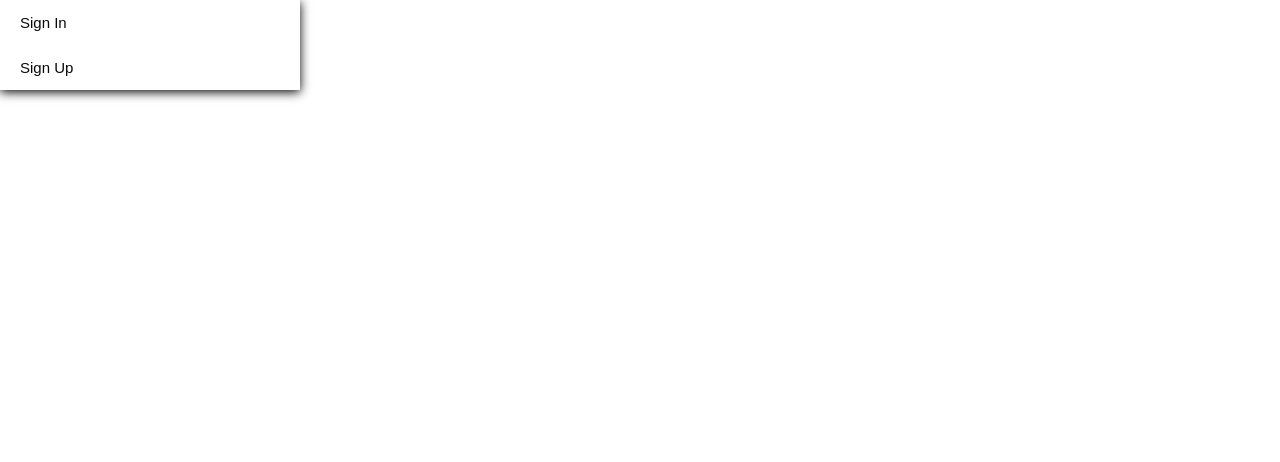
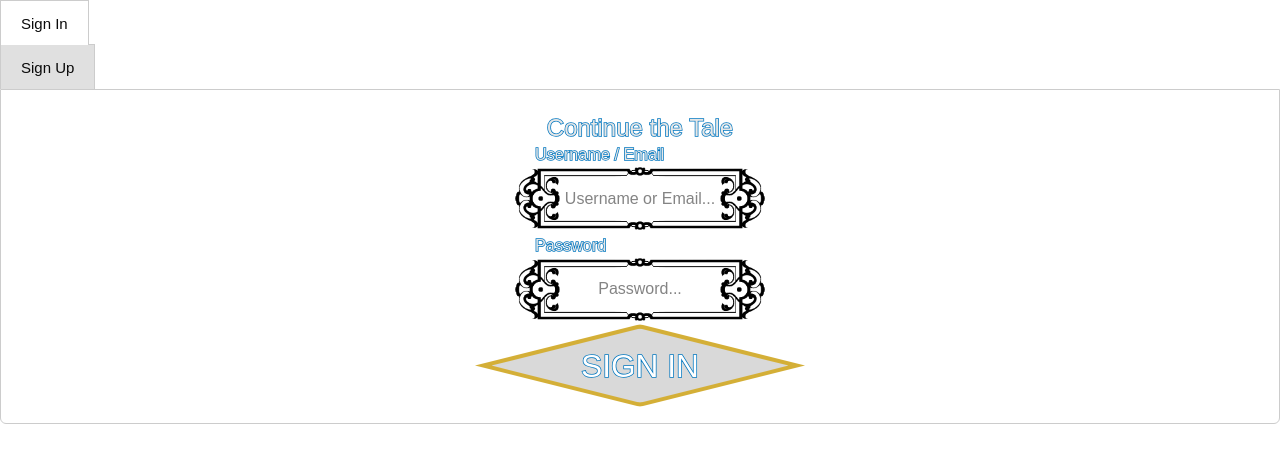
Before and after one commit to Kewstar/559-Capstone-Mohawk, a React (Vite) app in the folder dnd-capstone-project/: page / in a window 1280 px wide. Shown: the top 462 px of the page. Built offline with nearby package versions, Linux system fonts and the light colour scheme.

Commit message:
commit - Finished version 1 of login form styling and setup

```diff
--- a/dnd-capstone-project/src/components/LoginForm/LoginForm.css
+++ b/dnd-capstone-project/src/components/LoginForm/LoginForm.css
@@ -3,22 +3,19 @@
 button,
 fieldset,
 input {
-	all: unset;
+	/* all: unset; */
 }
 
 .TabsRoot {
 	display: flex;
 	flex-direction: column;
-	width: 300px;
-	/* box-shadow: 0 2px 10px var(--black-a4); */
-    box-shadow: 0 2px 10px black;
 }
 
 .TabsList {
 	flex-shrink: 0;
 	display: flex;
-	/* border-bottom: 1px solid var(--mauve-6); */
-    border-bottom: 1px solid mauve;
+	position: relative;
+	z-index: 1;
 }
 
 .TabsTrigger {
@@ -32,51 +29,64 @@ input {
 	justify-content: center;
 	font-size: 15px;
 	line-height: 1;
-	/* color: var(--mauve-11); */
-    color: mauve;
 	user-select: none;
+
+    position: relative;          /* add this */
+    border: 1px solid #ccc;      /* add this — adjust color to taste */
+    border-bottom: none;         /* add this */
+    background-color: #e0e0e0;	 /* add this — dimmed for inactive */
 }
 .TabsTrigger:first-child {
-	border-top-left-radius: 6px;
+	/* border-top-left-radius: 6px; */
 }
 .TabsTrigger:last-child {
-	border-top-right-radius: 6px;
+	/* border-top-right-radius: 6px; */
 }
 .TabsTrigger:hover {
-	/* color: var(--violet-11); */
-    color: violet;
 }
 .TabsTrigger[data-state="active"] {
-	/* color: var(--violet-11); */
-    color: violet;
-	box-shadow:
-		inset 0 -1px 0 0 currentColor,
-		0 1px 0 0 currentColor;
+    background-color: white;     /* add this — matches content */
+    z-index: 3;                  /* add this — punches above content border */
+    margin-bottom: -1px;         /* add this — covers the content's top border */
 }
 .TabsTrigger:focus {
-	position: relative;
-	box-shadow: 0 0 0 2px black;
+	/* position: relative; */
+	/* box-shadow: 0 0 0 2px black; */
 }
 
 .TabsContent {
     flex-grow: 1;
+	display: flex;
+	flex-direction: column;
+	align-items: center;
     padding: 20px;
     background-color: white;
     border-bottom-left-radius: 6px;
     border-bottom-right-radius: 6px;
     outline: none;
+    border: 1px solid #ccc;      /* add this — must match tab border color */
+    position: relative;          /* add this */
+    z-index: 2;                  /* add this */
 }
 .TabsContent:focus {
 	box-shadow: 0 0 0 2px black;
 }
 
+h2 {
+	font-size: 1.5em;
+	color: #E6E6E6;
+}
+
 .Text {
 	margin-top: 0;
-	margin-bottom: 20px;
-	/* color: var(--mauve-11); */
-    color: mauve;
-	font-size: 15px;
-	line-height: 1.5;
+	font-size: 1.25em;
+	color: #E6E6E6;
+}
+/* #0077C0 */
+.Outline {
+	-webkit-text-stroke-width: 1.5px;
+	-webkit-text-stroke-color: #0077C0;
+	paint-order: stroke fill;
 }
 
 .Fieldset {
@@ -87,54 +97,79 @@ input {
 	justify-content: flex-start;
 }
 
+.InputBox-Outer {
+  justify-content: center;
+  align-items: center;
+  max-width: 250px;
+}
+
+.InputBox-Inner {
+  position: relative;
+  display: inline-flex;
+  align-items: center;
+  justify-content: center;
+}
+
 .Label {
 	font-size: 13px;
 	line-height: 1;
-	margin-bottom: 10px;
-	/* color: var(--violet-12); */
-    color: violet;
+	margin-bottom: 5px;
+	margin-left: 20px;
 	display: block;
 	user-select: none;
 }
 
-.Input {
-	flex: 1 0 auto;
-	border-radius: 4px;
-	padding: 0 10px;
-	font-size: 15px;
-	line-height: 1;
-	/* color: var(--violet-11); */
-    color: violet;
-	/* box-shadow: 0 0 0 1px var(--violet-7); */
-    box-shadow: 0 0 0 1px violet;
-	height: 35px;
-}
-.Input:focus {
-	/* box-shadow: 0 0 0 2px var(--violet-8); */
+.Nameplate {
+  display: block;
+  width: 100%;
+  height: auto;
+  pointer-events: none;
+  user-select: none;
 }
 
-.Button {
-	display: inline-flex;
+.Input {
+  position: absolute;
+  top: 20%;
+  left: 15%;
+  width: 70%;
+  height: 60%;
+
+  background: transparent;
+  border: none;
+  outline: none;
+
+  text-align: center;
+}
+
+.Input::placeholder {
+
+}
+
+
+.rhombus-outer {
+	display: flex;
 	align-items: center;
 	justify-content: center;
-	border-radius: 4px;
-	padding: 0 15px;
-	font-size: 15px;
-	line-height: 1;
-	font-weight: 500;
-	height: 35px;
+
+	height: 75px;
+	width: 300px;
+	transform: scale(1.1);
+	aspect-ratio: 1;
+	clip-path: polygon(50% 0,100% 50%,50% 100%,0 50%);
+	background: #D4AF37;
 }
-.Button.green {
-	/* background-color: var(--green-4); */
-    background: green;
-	/* color: var(--green-11); */
-    color: green;
+
+.rhombus-inner {
+	height: 75px;
+	width: 300px;
+	aspect-ratio: 1;
+	transform: scale(0.9);
+	clip-path: polygon(50% 0,100% 50%,50% 100%,0 50%);
+	background: #D9D9D9;
 }
-.Button.green:hover {
-	/* background-color: var(--green-5); */
-    background-color: green;
+
+.rhombus-inner span {
+	color: #FFFFFF;
+	font-size: 2em;
+	pointer-events: none;
 }
-.Button.green:focus {
-	/* box-shadow: 0 0 0 2px var(--green-7); */
-    box-shadow: 0 0 0 2px green;
-}
--- a/dnd-capstone-project/src/components/LoginForm/LoginForm.tsx
+++ b/dnd-capstone-project/src/components/LoginForm/LoginForm.tsx
@@ -4,26 +4,103 @@ import './LoginForm.css'
 export default function LoginForm() {
     return (
         <div className="TabsRoot">
-            <Tabs defaultValue="login">
+            <Tabs defaultValue="sign-in">
 
                 <TabsList className="login">
-                    <TabsTrigger className="TabsTrigger" value="account">Sign In</TabsTrigger>
-                    <TabsTrigger className="TabsTrigger" value="password">Sign Up</TabsTrigger>
+                    <TabsTrigger className="TabsTrigger" value="sign-in">Sign In</TabsTrigger>
+                    <TabsTrigger className="TabsTrigger" value="sign-up">Sign Up</TabsTrigger>
                 </TabsList>
 
                 <TabsContents>
-                    <TabsContent className="TabsContent" value="account">
-                        <h2>Sign In</h2>
+                    <TabsContent className="TabsContent" value="sign-in">
+                        <h2 className="Outline">Continue the Tale</h2>
 
-                        <label className="Label" htmlFor="username">Username / Email</label>
-                        <input className="Input" id="username"></input>
+                        <div className="InputBox-Outer">
+                            <label className="Label" htmlFor="login-username">
+                                <span className="Text Outline" >Username / Email</span>
+                            </label>
 
-                        <label className="Label" htmlFor="password">Password</label>
-                        <input className="Input" id="password"></input>
+                            <div className="InputBox-Inner">
+                                <img src="src/assets/book-nameplate.png" alt="A Nameplate" className="Nameplate" />
+                                <input className="Input" id="login-username" placeholder={"Username or Email..."}></input>
+                            </div>
+                        </div>
+
+                        <div className="InputBox-Outer">
+                            <label className="Label" htmlFor="login-password">
+                                <span className="Text Outline">Password</span>
+                            </label>
+
+                            <div className="InputBox-Inner">
+                                <img src="src/assets/book-nameplate.png" alt="A Nameplate" className="Nameplate" />
+                                <input className="Input" id="login-password" placeholder={"Password..."}></input>
+                            </div>
+                        </div>
+
+                        <div className="rhombus-outer">
+                            <button type="submit" className="rhombus-inner">
+                                <span className="Outline">SIGN IN</span>
+                            </button>
+                        </div>
+
                     </TabsContent>
 
-                    <TabsContent className="TabsContent" value="password">
-                        Change your password here.
+
+                    <TabsContent className="TabsContent" value="sign-up">
+                        <h2 className="Outline">Write a New Story</h2>
+
+                        <div className="InputBox-Outer">
+                            <label className="Label" htmlFor="signup-username">
+                                <span className="Text Outline">Username</span>
+                            </label>
+
+                            <div className="InputBox-Inner">
+                                <img src="src/assets/book-nameplate.png" alt="A Nameplate" className="Nameplate" />
+                                <input className="Input" id="signup-username" placeholder={"Enter Your Name..."}></input>
+                            </div>
+                        </div>
+
+                        <div className="InputBox-Outer">
+                            <label className="Label Outline" htmlFor="signup-email">
+                                <span className="Text">Email</span>
+                            </label>
+
+                            <div className="InputBox-Inner">
+                                <img src="src/assets/book-nameplate.png" alt="A Nameplate" className="Nameplate" />
+                                <input className="Input" id="signup-email" placeholder={"Enter Your Email..."}></input>
+                            </div>
+                        </div>
+
+
+                        <div className="InputBox-Outer">
+                            <label className="Label Outline" htmlFor="signup-password">
+                                <span className="Text">Password</span>
+                            </label>
+
+                            <div className="InputBox-Inner">
+                                <img src="src/assets/book-nameplate.png" alt="A Nameplate" className="Nameplate" />
+                                <input className="Input" id="signup-password" placeholder={"Choose a Password..."}></input>
+                            </div>
+                        </div>
+
+
+                        <div className="InputBox-Outer">
+                            <label className="Label Outline" htmlFor="signup-password">
+                                <span className="Text">Confirm Password</span>
+                            </label>
+
+                            <div className="InputBox-Inner">
+                                <img src="src/assets/book-nameplate.png" alt="A Nameplate" className="Nameplate" />
+                                <input className="Input" id="signup-password-confirm" placeholder={"Confirm Password..."}></input>
+                            </div>
+                        </div>
+
+                        <div className="rhombus-outer">
+                            <button type="submit" className="rhombus-inner">
+                                <span className="Outline">SIGN UP</span>
+                            </button>
+                        </div>
+
                     </TabsContent>
                 </TabsContents>
 
```
Also changed, not shown: dnd-capstone-project/src/assets/book-nameplate.png (added). Lines whose indentation alone changed are shown as unchanged.
